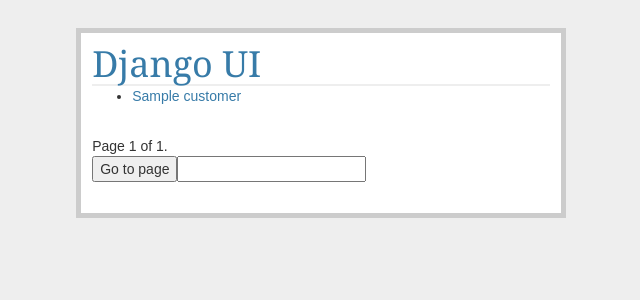
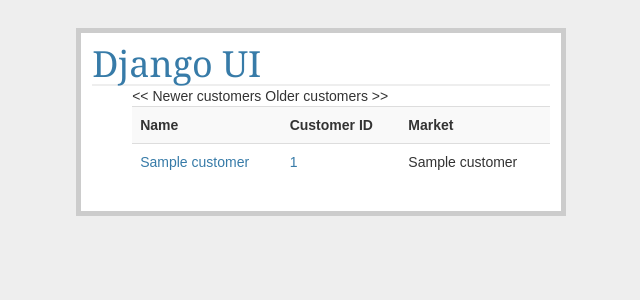
Before and after one commit to dsimpson1980/flaskr, a Python web app: template django_ui/django_ui/templates/index.html in a window 1280 px wide. Shown: the top 300 px of the page, without its empty margins (319-959 px from the left). Run offline with Jinja, Linux system fonts and the light colour scheme; the template is opened without the code that fills it: most values are stand-ins (such as "Sample title", 1, 10 or a date in 2020); parts of the project's set-up code (start-up, migrations or seed data) failed here and were passed over; some libraries are stand-ins or nearby versions.

Commit message:
Made index.html customer list into a striped table

```diff
--- a/django_ui/django_ui/templates/index.html
+++ b/django_ui/django_ui/templates/index.html
@@ -1,25 +1,26 @@
 {% extends "layout.html" %}
 {% block body %}
-    <ul>
-    {% for customer in customers %}
-        <li><a href="/display_customer/{{ customer.customer_id }}/1">{{ customer.name}}</a></li>
-    {% endfor %}
+    <ul class=customers>
+        <table class="table table-striped">
+            <tr><th>Name</th><th>Customer ID</th><th>Market</th></tr>
+            <!-- customers is a pagination object -->
+            {% for customer in customers.object_list %}
+                <tr>
+                    <td><a href="display_customer/{{ customer.customer_id }}/1">{{ customer.name }}</a></td>
+                    <td><a href="display_customer/{{ customer.customer_id }}/1">{{ customer.customer_id }}</a></td>
+                    <td>{{ customer.market_name }}</td>
+                </tr>
+            {% endfor %}
+            {% if customers.has_previous %}
+                <a href="/{{ customers.previous_page_number }}"><< Newer customers</a>
+            {% else %}
+                << Newer customers
+            {% endif %}
+                {% if customers.has_next %}
+                    <a href="/{{ customers.next_page_number }}">Older customers >></a>
+            {% else %}
+                Older customers >>
+            {% endif %}
+        </table>
     </ul>
-    <div class="pagination">
-        <span class="step-links">
-            {% if customers.has_previous %}
-                <a href="?page={{ customers.previous_page_number }}">previous</a>
-            {% endif %}
-
-            <span class="current">
-                Page {{ customers.number }} of {{ customers.paginator.num_pages }}.
-            </span>
-            {% if customers.has_next %}
-                <a href="?page={{ customers.next_page_number }}">next</a>
-            {% endif %}
-            <form action="?page={{ page }}" method="GET">
-                <input type='submit' value="Go to page"/><input type="text" name="page">
-            </form>
-        </span>
-    </div>
 {% endblock %}
```
Also changed, not shown: flask_ui/templates/layout.html (indentation only).
